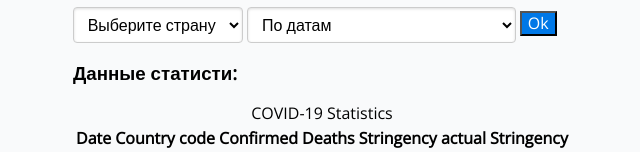
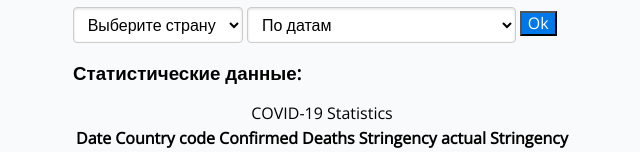
Before and after one commit to Beastlex/diplom_project, a plain HTML site: page frontend/index.html in a window 1280 px wide. Shown: the part 395-547 px from the top of the page, without its empty margins (318-958 px from the left). Drawn offline with nearby package versions, Linux system fonts and the light colour scheme; no server answers.

Commit message:
2022-03-11: front: test cicd fot test

```diff
--- a/frontend/index.html
+++ b/frontend/index.html
@@ -28,7 +28,7 @@
         </select>
         <button type="submit" id="request-btn" class="pure-form pure-button-primary">Ok</button>
     </form>
-    <h3>Данные статисти:</h3>
+    <h3>Статистические данные:</h3>
     <div id="data-div">
       <table>
         <caption>COVID-19 Statistics</caption>
```
